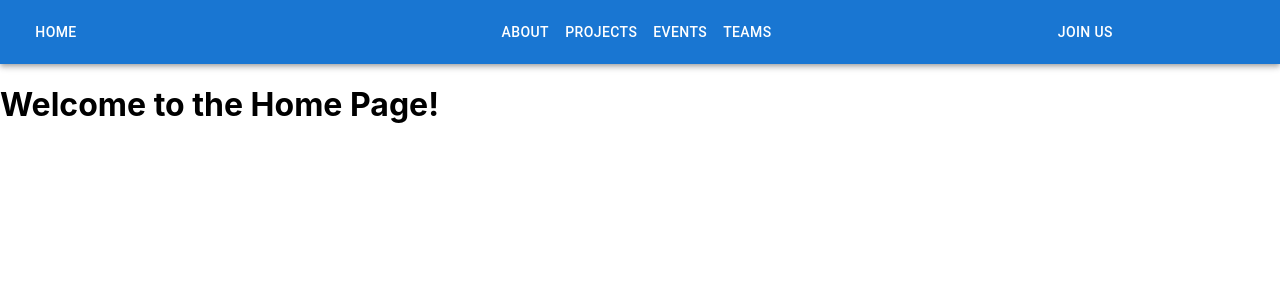
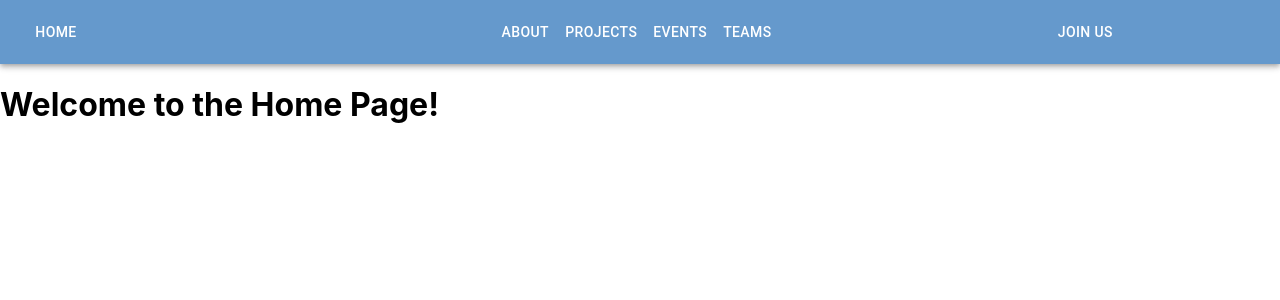
Before and after one commit to roshankern/CWRU-MedWish-Website, a React (Create React App) app: page / in a window 1280 px wide. Shown: the top 300 px of the page. Built offline with nearby package versions, Linux system fonts and the light colour scheme.

Commit message:
add theme, delete unused files

```diff
--- a/src/App.css
+++ /dev/null
@@ -1,38 +0,0 @@
-.App {
-  text-align: center;
-}
-
-.App-logo {
-  height: 40vmin;
-  pointer-events: none;
-}
-
-@media (prefers-reduced-motion: no-preference) {
-  .App-logo {
-    animation: App-logo-spin infinite 20s linear;
-  }
-}
-
-.App-header {
-  background-color: #282c34;
-  min-height: 100vh;
-  display: flex;
-  flex-direction: column;
-  align-items: center;
-  justify-content: center;
-  font-size: calc(10px + 2vmin);
-  color: white;
-}
-
-.App-link {
-  color: #61dafb;
-}
-
-@keyframes App-logo-spin {
-  from {
-    transform: rotate(0deg);
-  }
-  to {
-    transform: rotate(360deg);
-  }
-}
--- a/src/App.js
+++ b/src/App.js
@@ -1,23 +1,20 @@
-// import packages
+// App.js
 import React from "react";
+import { ThemeProvider } from "@mui/material/styles";
 import { BrowserRouter as Router, Route, Routes } from "react-router-dom";
-
-// import components
 import NavBar from "./components/NavBar";
-
-// import pages
 import HomePage from "./pages/HomePage";
 import AboutPage from "./pages/AboutPage";
 import ProjectsPage from "./pages/ProjectsPage";
 import EventsPage from "./pages/EventsPage";
 import TeamsPage from "./pages/TeamPage";
+import theme from "./theme";
 
 function App() {
   return (
-    <Router>
-      <div>
+    <ThemeProvider theme={theme}>
+      <Router>
         <NavBar />
-
         <Routes>
           <Route path="/" element={<HomePage />} />
           <Route path="/about" element={<AboutPage />} />
@@ -25,8 +22,8 @@
           <Route path="/events" element={<EventsPage />} />
           <Route path="/teams" element={<TeamsPage />} />
         </Routes>
-      </div>
-    </Router>
+      </Router>
+    </ThemeProvider>
   );
 }
 
--- /dev/null
+++ b/src/theme.js
@@ -0,0 +1,15 @@
+// theme.js
+import { createTheme } from '@mui/material/styles';
+
+const theme = createTheme({
+    palette: {
+        primary: {
+            main: '#6599CC', // A custom orange color
+        },
+        secondary: {
+            main: '#00355E', // A custom cyan color
+        },
+    },
+});
+
+export default theme;
```
Also changed, not shown: src/logo.svg (deleted).
